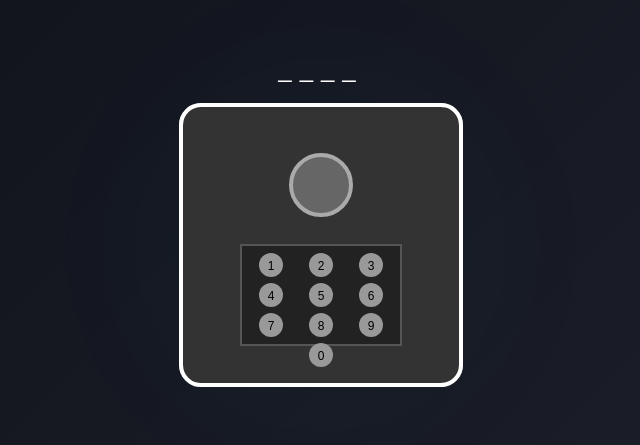
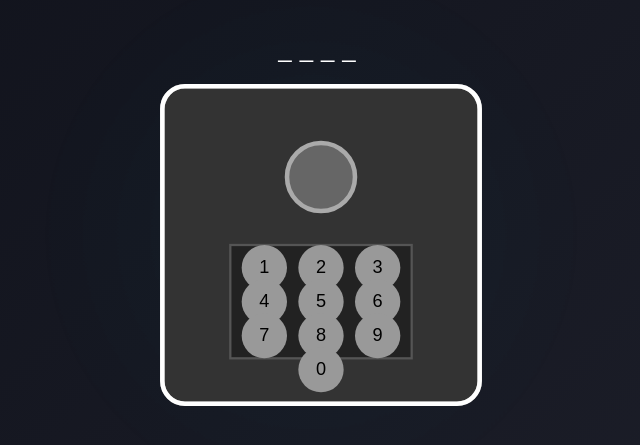
Before and after one commit to laurentdu93160/coffre-fort-live, a plain HTML site: page index.html in a window 1280 px wide. Shown: the part 153-598 px from the top of the page, without its empty margins (319-959 px from the left). Drawn offline with Linux system fonts and the light colour scheme.

Commit message:
Update index.html

```diff
--- a/index.html
+++ b/index.html
@@ -17,7 +17,7 @@
 
     #coffre {
       position: relative;
-      width: 300px;
+      width: 340px;
     }
 
     svg {
@@ -77,14 +77,15 @@
 
     .touche {
       cursor: pointer;
+      pointer-events: all;
     }
 
     .fondAnime {
       position: absolute;
       top: -80px;
       left: -80px;
-      width: 460px;
-      height: 460px;
+      width: 480px;
+      height: 480px;
       border-radius: 50%;
       background: radial-gradient(circle, rgba(0,255,255,0.1) 0%, transparent 70%);
       animation: pulse 4s infinite;
@@ -94,6 +95,12 @@
     @keyframes pulse {
       0%, 100% { transform: scale(1); opacity: 0.2; }
       50% { transform: scale(1.3); opacity: 0.4; }
+    }
+
+    text {
+      font-size: 16px;
+      pointer-events: none;
+      user-select: none;
     }
   </style>
 </head>
@@ -108,24 +115,30 @@
       <circle cx="260" cy="40" r="10" class="led rouge"/>
       <rect x="70" y="150" width="160" height="100" fill="#222" stroke="#555" stroke-width="2"/>
       <g id="clavier">
-        <circle cx="100" cy="170" r="12" class="touche" fill="#999"/><text x="100" y="175" font-size="12" text-anchor="middle" fill="#000">1</text>
-        <circle cx="150" cy="170" r="12" class="touche" fill="#999"/><text x="150" y="175" font-size="12" text-anchor="middle" fill="#000">2</text>
-        <circle cx="200" cy="170" r="12" class="touche" fill="#999"/><text x="200" y="175" font-size="12" text-anchor="middle" fill="#000">3</text>
-        <circle cx="100" cy="200" r="12" class="touche" fill="#999"/><text x="100" y="205" font-size="12" text-anchor="middle" fill="#000">4</text>
-        <circle cx="150" cy="200" r="12" class="touche" fill="#999"/><text x="150" y="205" font-size="12" text-anchor="middle" fill="#000">5</text>
-        <circle cx="200" cy="200" r="12" class="touche" fill="#999"/><text x="200" y="205" font-size="12" text-anchor="middle" fill="#000">6</text>
-        <circle cx="100" cy="230" r="12" class="touche" fill="#999"/><text x="100" y="235" font-size="12" text-anchor="middle" fill="#000">7</text>
-        <circle cx="150" cy="230" r="12" class="touche" fill="#999"/><text x="150" y="235" font-size="12" text-anchor="middle" fill="#000">8</text>
-        <circle cx="200" cy="230" r="12" class="touche" fill="#999"/><text x="200" y="235" font-size="12" text-anchor="middle" fill="#000">9</text>
-        <circle cx="150" cy="260" r="12" class="touche" fill="#999"/><text x="150" y="265" font-size="12" text-anchor="middle" fill="#000">0</text>
+        <!-- Touches agrandies -->
+        <g class="touche"><circle cx="100" cy="170" r="20" fill="#999"/><text x="100" y="175" text-anchor="middle" fill="#000">1</text></g>
+        <g class="touche"><circle cx="150" cy="170" r="20" fill="#999"/><text x="150" y="175" text-anchor="middle" fill="#000">2</text></g>
+        <g class="touche"><circle cx="200" cy="170" r="20" fill="#999"/><text x="200" y="175" text-anchor="middle" fill="#000">3</text></g>
+        <g class="touche"><circle cx="100" cy="200" r="20" fill="#999"/><text x="100" y="205" text-anchor="middle" fill="#000">4</text></g>
+        <g class="touche"><circle cx="150" cy="200" r="20" fill="#999"/><text x="150" y="205" text-anchor="middle" fill="#000">5</text></g>
+        <g class="touche"><circle cx="200" cy="200" r="20" fill="#999"/><text x="200" y="205" text-anchor="middle" fill="#000">6</text></g>
+        <g class="touche"><circle cx="100" cy="230" r="20" fill="#999"/><text x="100" y="235" text-anchor="middle" fill="#000">7</text></g>
+        <g class="touche"><circle cx="150" cy="230" r="20" fill="#999"/><text x="150" y="235" text-anchor="middle" fill="#000">8</text></g>
+        <g class="touche"><circle cx="200" cy="230" r="20" fill="#999"/><text x="200" y="235" text-anchor="middle" fill="#000">9</text></g>
+        <g class="touche"><circle cx="150" cy="260" r="20" fill="#999"/><text x="150" y="265" text-anchor="middle" fill="#000">0</text></g>
       </g>
       <rect x="10" y="10" width="280" height="280" rx="20" ry="20" fill="none" stroke="#fff" stroke-width="4" class="porte"/>
     </svg>
   </div>
 
   <script>
+    function genererCode() {
+      return String(Math.floor(1000 + Math.random() * 9000));
+    }
+
     let codeSecret = genererCode();
     console.log("Code secret :", codeSecret); // ✅ visible dans F12
+
     let entreCode = [];
     const touches = document.querySelectorAll('.touche');
     const afficheCode = document.getElementById('afficheCode');
@@ -134,17 +147,13 @@
     const poignee = document.querySelector('.poignee');
     const porte = document.querySelector('.porte');
 
-    function genererCode() {
-      return String(Math.floor(1000 + Math.random() * 9000));
-    }
-
     function mettreAJourAffichage() {
       afficheCode.textContent = entreCode.join('').padEnd(4, '_');
     }
 
-    touches.forEach(btn => {
-      btn.addEventListener('click', () => {
-        const chiffre = btn.nextElementSibling.textContent;
+    touches.forEach(touche => {
+      const chiffre = touche.querySelector('text').textContent;
+      touche.addEventListener('click', () => {
         if (entreCode.length < 4) {
           entreCode.push(chiffre);
           mettreAJourAffichage();
@@ -161,7 +170,7 @@
               porte.classList.remove('ouvert');
               entreCode = [];
               codeSecret = genererCode();
-              console.log("Code secret :", codeSecret); // ✅ code renouvelé visible
+              console.log("Code secret :", codeSecret); // ✅ nouveau code affiché
               mettreAJourAffichage();
             }, 3000);
           } else {
```
